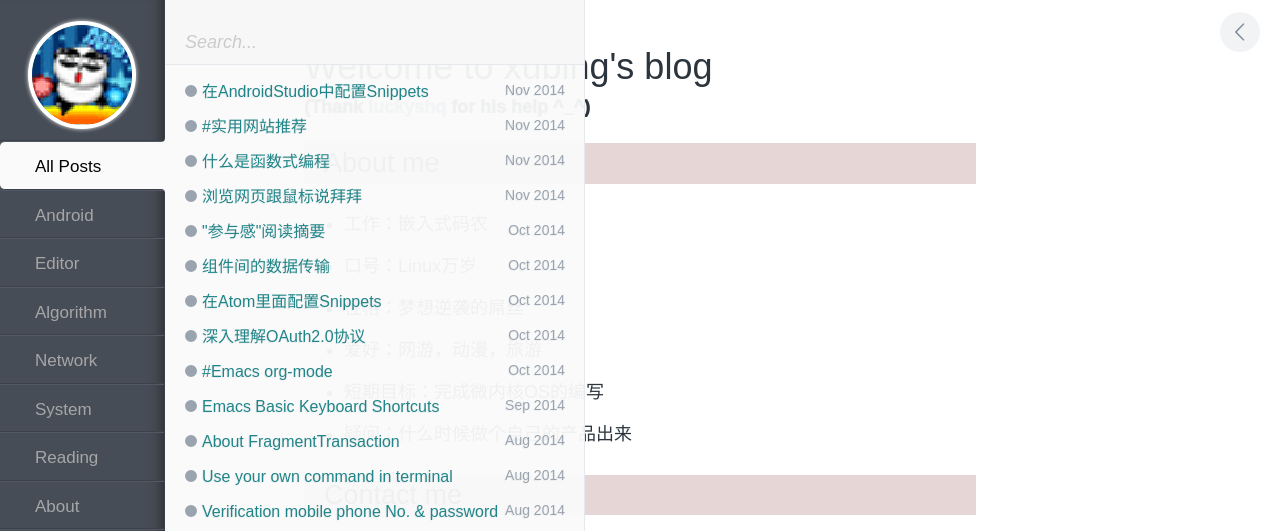
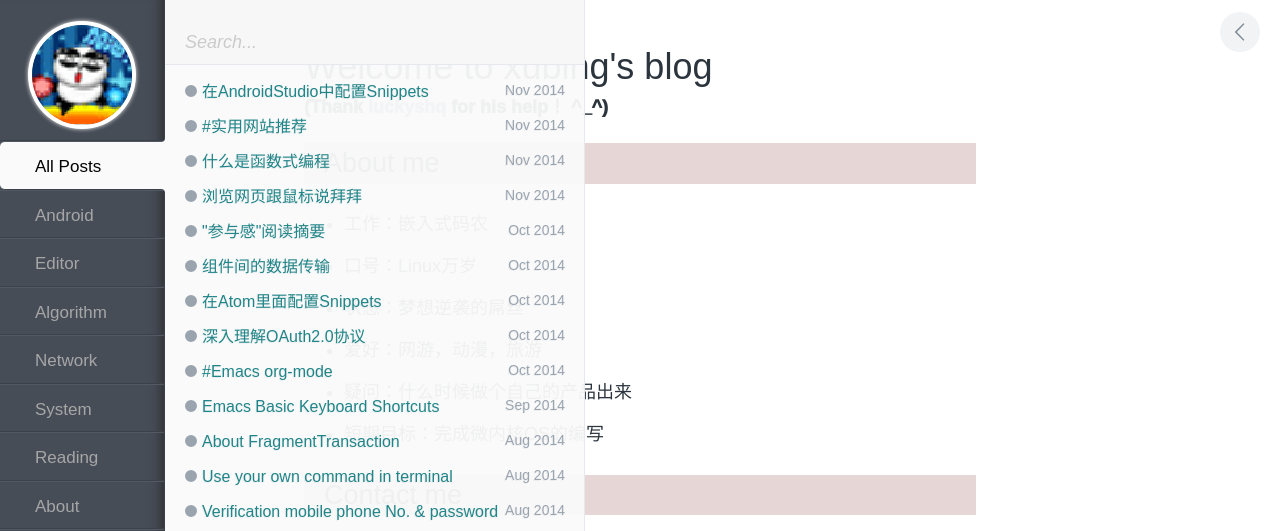
Before and after one commit to xnzaa/xnzaa.github.io, a Jekyll site: the page built from index.html, in a window 1280 px wide. Shown: the top 531 px of the page. Built offline with Jekyll 4.4.1, drawn with Linux system fonts in a browser that asks for light colours; comment, search, counter and statistics services are not loaded; some of the changed text lies outside the part shown.

Commit message:
change index

```diff
--- a/index.html
+++ b/index.html
@@ -5,20 +5,20 @@
 
 <article id="post__content">
   <h1 id="post__title">Welcome to xubing's blog</h1>
-  <strong>(Thank <a href="https://github.com/luckyshq">luckyshq</a> for his help ^_^)</strong>
+  <strong>(Thank <a href="https://github.com/luckyshq">luckyshq</a> for his help！ ^_^)</strong>
   <h2>About me</h2>
   <ul>
     <li>工作：嵌入式码农</li>
     <li>口号：Linux万岁</li>
-    <li>性格：梦想逆袭的屌丝</li>
+    <li>状态：梦想逆袭的屌丝</li>
     <li>爱好：网游，动漫，旅游</li>
+    <li>疑问：什么时候做个自己的产品出来</li>
 	<li>短期目标：完成微内核OS的编写</li>
-    <li>疑问：什么时候做个自己的产品出来</li>
   </ul>
   <h2>Contact me</h2>
   <ul>
     <li>Github：<a href="https://github.com/xnzaa">xnzaa</a></li>
-    <li>Mail: <a href="mailto:small2arm@gmail.com">small2arm@gmail.com</a></li>
+    <li>Mail: <a href="mailto:imxubing@gmail.com">imxubing@gmail.com</a></li>
   </ul>
   <p>PS:在读blog时鼠标放屏幕右边会出现目录喔~</p>
   <p>标题前带'#'都是还没写完或者会持续更新的blog. =,=</p>
```
